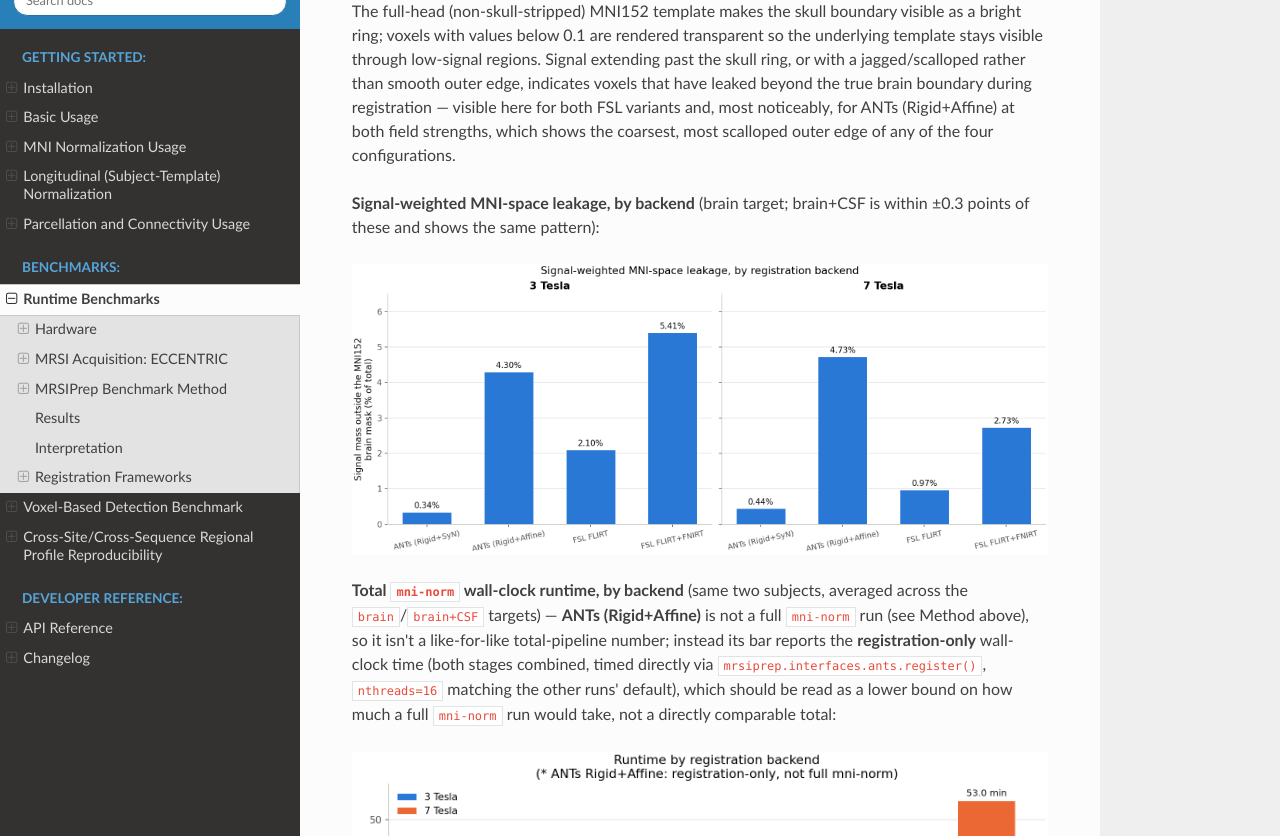
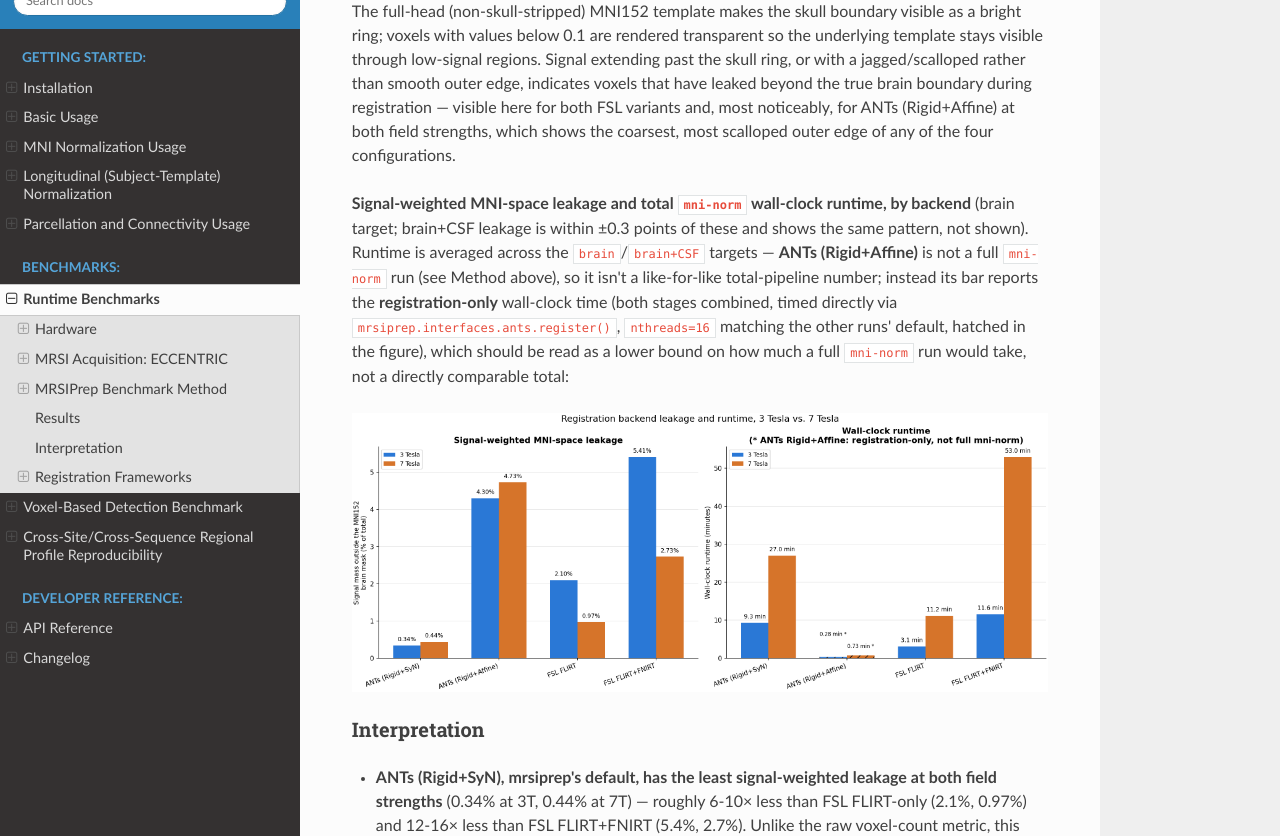
Before and after one commit to MRSI-Psychosis-UP/MRSIPrep, a Sphinx documentation site: the page built from docs/benchmarks.md, in a window 1280 px wide and 900 px high, scrolled down 6249 px, cut to the strip 64-900 px from the top of the window. Built offline with Sphinx 7.4.7 and the Read the Docs theme 3.1.0, drawn with Linux system fonts in a browser that asks for light colours.

Commit message:
Merge leakage and runtime figures into one side-by-side comparison
Both bar charts share the same 4-backend x-axis and were always read
together; combining them into one figure halves the vertical space in the
Registration Frameworks section without losing any information.

```diff
--- a/docs/benchmarks.md
+++ b/docs/benchmarks.md
@@ -236,22 +236,19 @@ for both FSL variants and, most noticeably, for ANTs (Rigid+Affine) at
 both field strengths, which shows the coarsest, most scalloped outer edge
 of any of the four configurations.
 
-**Signal-weighted MNI-space leakage, by backend** (brain target;
-brain+CSF is within ±0.3 points of these and shows the same pattern):
-
-![Bar chart: percentage of resampled CrPCr signal mass outside the MNI152 brain mask, by registration backend, faceted by 3 Tesla vs 7 Tesla](figures/registration_backend_mni_outside_comparison.png)
-
-**Total `mni-norm` wall-clock runtime, by backend** (same two subjects,
-averaged across the `brain`/`brain+CSF` targets) — **ANTs (Rigid+Affine)**
+**Signal-weighted MNI-space leakage and total `mni-norm` wall-clock
+runtime, by backend** (brain target; brain+CSF leakage is within ±0.3
+points of these and shows the same pattern, not shown). Runtime is
+averaged across the `brain`/`brain+CSF` targets — **ANTs (Rigid+Affine)**
 is not a full `mni-norm` run (see Method above), so it isn't a
 like-for-like total-pipeline number; instead its bar reports the
 **registration-only** wall-clock time (both stages combined, timed
 directly via `mrsiprep.interfaces.ants.register()`, `nthreads=16`
-matching the other runs' default), which should be read as a lower bound
-on how much a full `mni-norm` run would take, not a directly comparable
-total:
+matching the other runs' default, hatched in the figure), which should be
+read as a lower bound on how much a full `mni-norm` run would take, not a
+directly comparable total:
 
-![Bar chart: total mni-norm runtime in minutes, by registration backend (ANTs Rigid+SyN, ANTs Rigid+Affine, FSL FLIRT, FSL FLIRT+FNIRT), for 3 Tesla vs 7 Tesla](figures/registration_backend_runtime.png)
+![Two-panel bar chart: (left) percentage of resampled CrPCr signal mass outside the MNI152 brain mask, by registration backend, faceted by 3 Tesla vs 7 Tesla; (right) total mni-norm runtime in minutes, by registration backend (ANTs Rigid+SyN, ANTs Rigid+Affine, FSL FLIRT, FSL FLIRT+FNIRT), for 3 Tesla vs 7 Tesla](figures/registration_backend_leakage_runtime.png)
 
 ### Interpretation
 
```
Also changed, not shown: docs/figures/registration_backend_leakage_runtime.png (added), docs/figures/registration_backend_mni_outside_comparison.png (deleted), docs/figures/registration_backend_runtime.png (deleted).
